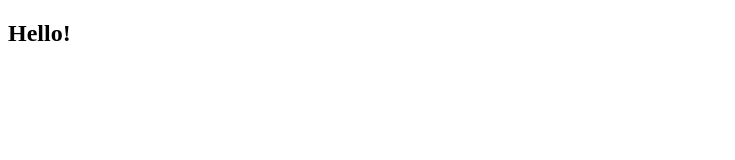
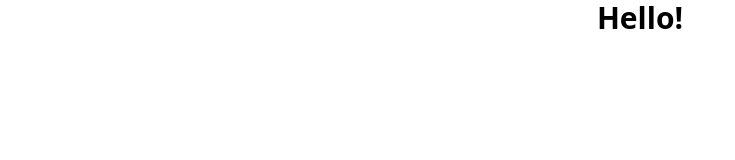
Before and after one commit to pierre-juarez/product-catalog, a plain HTML site: page frontend/index.html in a window 1280 px wide. Shown: the whole page, without its empty margins (0-735 px from the left). Drawn offline with nearby package versions, Linux system fonts and the light colour scheme.

Commit message:
[add] TailwindCSS

```diff
--- a/frontend/index.html
+++ b/frontend/index.html
@@ -4,9 +4,10 @@
   <meta charset="UTF-8">
   <meta http-equiv="X-UA-Compatible" content="IE=edge">
   <meta name="viewport" content="width=device-width, initial-scale=1.0">
+  <script src="https://cdn.tailwindcss.com"></script>
   <title>Product catalog</title>
 </head>
 <body>
-  <h2>Hello!</h2>
+  <h2 class="font-bold text-3xl text-center">Hello!</h2>
 </body>
 </html>
```
